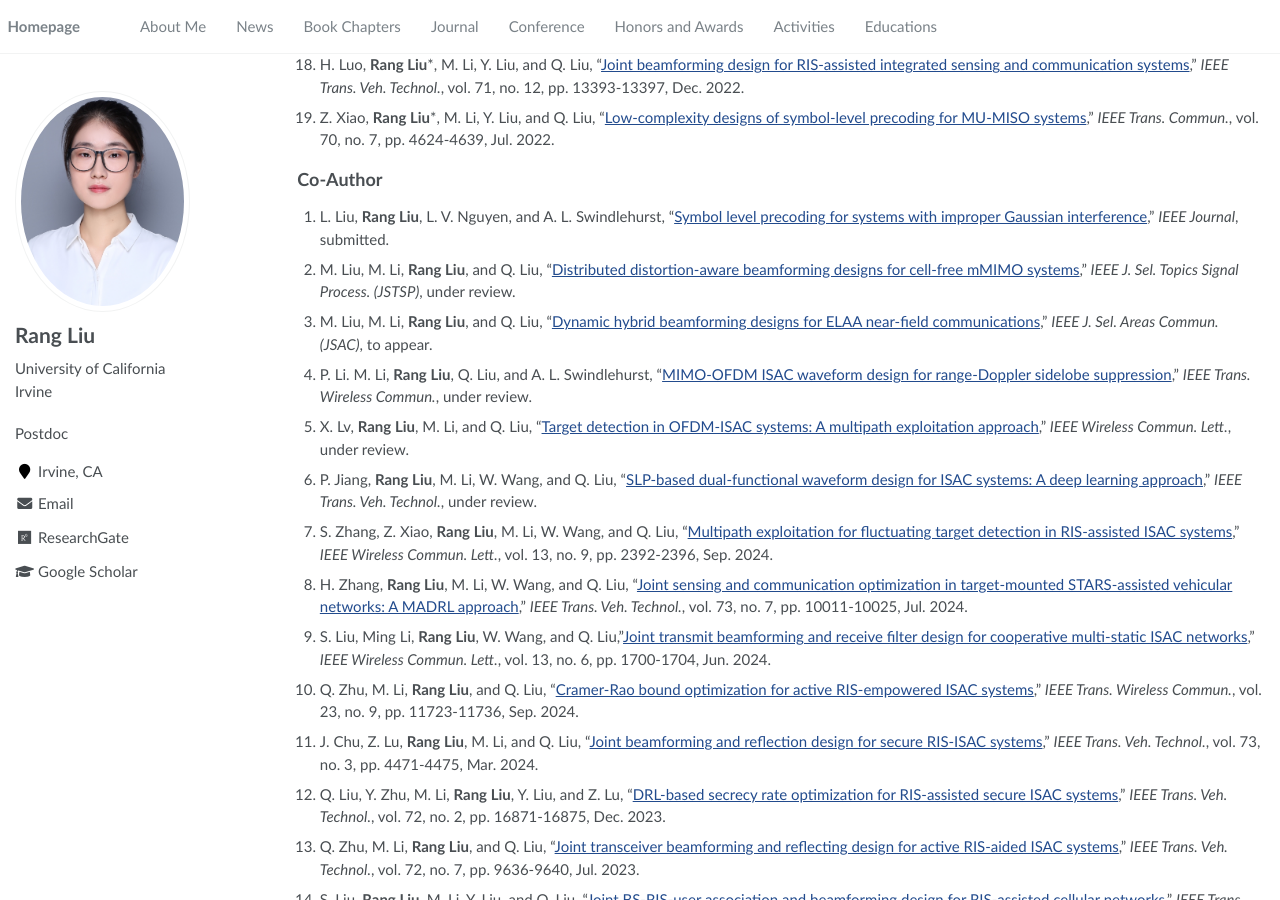
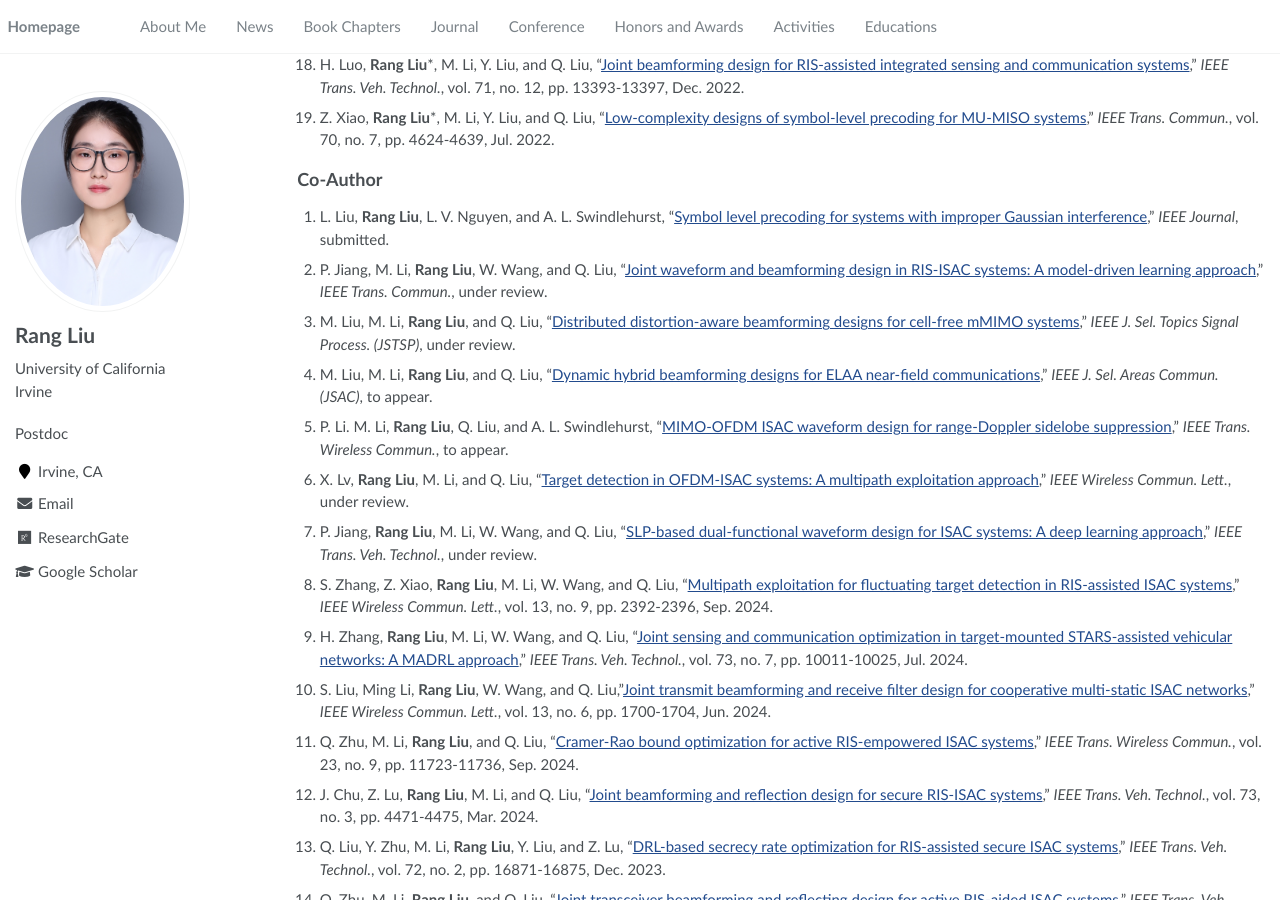
Before and after one commit to RangLiu0706/RangLiu0706.github.io, a Jekyll site: the page built from _pages/about.md, in a window 1280 px wide and 900 px high, scrolled down 1659 px. Built offline with Jekyll 4.4.1, drawn with Linux system fonts in a browser that asks for light colours; comment, search, counter and statistics services are not loaded; some of the changed text lies outside the part shown.

Commit message:
update1114

```diff
--- a/_pages/about.md
+++ b/_pages/about.md
@@ -62,40 +62,40 @@
 
 ## &nbsp;&nbsp;&nbsp;&nbsp;First and Corresponding Author
 
-17. **Rang Liu**, M. Li, Q. Liu, and A. L. Swindlehurst, "[DOA estimation-oriented joint array partitioning and beamforming designs for ISAC systems](https://arxiv.org/abs/2410.12923)," *IEEE Journal*, under review.
+19. **Rang Liu**, M. Li, Q. Liu, and A. L. Swindlehurst, "[DOA estimation-oriented joint array partitioning and beamforming designs for ISAC systems](https://arxiv.org/abs/2410.12923)," *IEEE Trans. Wireless Commun.*, under review.
 
-16. **Rang Liu**, M. Li, Q. Liu, and A. L. Swindlehurst, "[SNR/CRB-constrained joint beamforming and reflection designs for RIS-ISAC systems](https://ieeexplore.ieee.org/document/10364735)," *IEEE Trans. Wireless Commun.*, vol. 23, no. 7, pp. 7456-7470, Jul. 2024. [<a href="https://github.com/RangLiu0706/SNR-CRB-constrained-beamforming-for-RIS-ISAC">code</a>]
+18. **Rang Liu**, M. Li, Q. Liu, and A. L. Swindlehurst, "[SNR/CRB-constrained joint beamforming and reflection designs for RIS-ISAC systems](https://ieeexplore.ieee.org/document/10364735)," *IEEE Trans. Wireless Commun.*, vol. 23, no. 7, pp. 7456-7470, Jul. 2024. [<a href="https://github.com/RangLiu0706/SNR-CRB-constrained-beamforming-for-RIS-ISAC">code</a>]
 
-15. **Rang Liu**, M. Li, H. Luo, Q. Liu, and A. L. Swindlehurst, "[Integrated sensing and communication with reconfigurable intelligent surfaces: Opportunities, applications, and future directions](https://ieeexplore.ieee.org/document/10077119/)," *IEEE Wireless Commun.*, vol. 30, no. 1, pp. 50-57, Feb. 2023.  [<a href="https://github.com/RangLiu0706/RIS_ISAC_magazine">code</a>]
+17. **Rang Liu**, M. Li, H. Luo, Q. Liu, and A. L. Swindlehurst, "[Integrated sensing and communication with reconfigurable intelligent surfaces: Opportunities, applications, and future directions](https://ieeexplore.ieee.org/document/10077119/)," *IEEE Wireless Commun.*, vol. 30, no. 1, pp. 50-57, Feb. 2023.  [<a href="https://github.com/RangLiu0706/RIS_ISAC_magazine">code</a>]
 
-14. **Rang Liu**, M. Li, and Q. Liu, "[Joint transmit waveform and reflection design for RIS-assisted MIMO radar systems](https://ieeexplore.ieee.org/document/9950493/)," *IEEE Commun. Lett.*, vol. 27, no. 2, pp. 615-619, Feb. 2023. <a href="https://github.com/RangLiu0706/RangLiu0706.github.io/tree/main/docs/supportCL.pdf">supporting document</a>
+16. **Rang Liu**, M. Li, and Q. Liu, "[Joint transmit waveform and reflection design for RIS-assisted MIMO radar systems](https://ieeexplore.ieee.org/document/9950493/)," *IEEE Commun. Lett.*, vol. 27, no. 2, pp. 615-619, Feb. 2023. <a href="https://github.com/RangLiu0706/RangLiu0706.github.io/tree/main/docs/supportCL.pdf">supporting document</a>
 
 
-13. **Rang Liu**, Z. Bo, M. Li, and Q. Liu, "[End-to-end learning for symbol-level precoding and detection with adaptive modulation](https://ieeexplore.ieee.org/document/9928318)," *IEEE Wireless Commun. Lett.*, vol. 12, no. 1, pp. 50-54, Jan. 2023.
+15. **Rang Liu**, Z. Bo, M. Li, and Q. Liu, "[End-to-end learning for symbol-level precoding and detection with adaptive modulation](https://ieeexplore.ieee.org/document/9928318)," *IEEE Wireless Commun. Lett.*, vol. 12, no. 1, pp. 50-54, Jan. 2023.
 
 
-12.  **Rang Liu**, M. Li, Y. Liu, Q. Wu, and Q. Liu, "[Joint transmit waveform and passive beamforming design for RIS-aided DFRC systems](https://ieeexplore.ieee.org/document/9769997)," *IEEE J. Sel. Topics Signal Process. (JSTSP)*, vol. 16, no. 5, pp. 995-1010, Aug. 2022. [<a href="https://github.com/RangLiu0706/waveform-design-for-RIS-ISAC">code</a>]
+14.  **Rang Liu**, M. Li, Y. Liu, Q. Wu, and Q. Liu, "[Joint transmit waveform and passive beamforming design for RIS-aided DFRC systems](https://ieeexplore.ieee.org/document/9769997)," *IEEE J. Sel. Topics Signal Process. (JSTSP)*, vol. 16, no. 5, pp. 995-1010, Aug. 2022. [<a href="https://github.com/RangLiu0706/waveform-design-for-RIS-ISAC">code</a>]
 
-11. **Rang Liu**, M. Li, Q. Liu, and A. L. Swindlehurst, "[Joint waveform and filter designs for STAP-SLP-based MIMO-DFRC systems](https://ieeexplore.ieee.org/document/9724259)," *IEEE J. Sel. Areas Commun. (JSAC)*, vol. 40, no. 6, pp. 1918-1931, Jun. 2022. [<a href="https://github.com/RangLiu0706/waveform-designs-for-STAP-SLP-based-MIMO-ISAC">code</a>]
+13. **Rang Liu**, M. Li, Q. Liu, and A. L. Swindlehurst, "[Joint waveform and filter designs for STAP-SLP-based MIMO-DFRC systems](https://ieeexplore.ieee.org/document/9724259)," *IEEE J. Sel. Areas Commun. (JSAC)*, vol. 40, no. 6, pp. 1918-1931, Jun. 2022. [<a href="https://github.com/RangLiu0706/waveform-designs-for-STAP-SLP-based-MIMO-ISAC">code</a>]
 
 
-10.	**Rang Liu**, M. Li, Q. Liu, and A. L. Swindlehurst, "[Dual-functional radar-communication waveform design: A symbol-level precoding approach](https://ieeexplore.ieee.org/document/9534484)," *IEEE J. Sel. Topics Signal Process. (JSTSP)*, vol. 15, no. 6, pp. 1316-1331, Nov. 2021.
+12.	**Rang Liu**, M. Li, Q. Liu, and A. L. Swindlehurst, "[Dual-functional radar-communication waveform design: A symbol-level precoding approach](https://ieeexplore.ieee.org/document/9534484)," *IEEE J. Sel. Topics Signal Process. (JSTSP)*, vol. 15, no. 6, pp. 1316-1331, Nov. 2021.
 
 
-9.	**Rang Liu**, M. Li, Q. Liu, A. L. Swindlehurst, and Q. Wu, "[Intelligent reflecting surface based passive information transmission: A symbol-level precoding approach](https://ieeexplore.ieee.org/document/9435988)," *IEEE Trans. Veh. Technol.*, vol. 70, no. 7, pp. 6735-6749, Jul. 2021. [<a href="https://github.com/RangLiu0706/RIS-based-passive-information-transmission">code</a>]
+11.	**Rang Liu**, M. Li, Q. Liu, A. L. Swindlehurst, and Q. Wu, "[Intelligent reflecting surface based passive information transmission: A symbol-level precoding approach](https://ieeexplore.ieee.org/document/9435988)," *IEEE Trans. Veh. Technol.*, vol. 70, no. 7, pp. 6735-6749, Jul. 2021. [<a href="https://github.com/RangLiu0706/RIS-based-passive-information-transmission">code</a>]
 
-8.	**Rang Liu**, M. Li, Q. Liu, and A. Lee Swindlehurst, "[Joint symbol-level precoding and reflecting designs for IRS-enhanced MU-MISO systems](https://ieeexplore.ieee.org/document/9219206)," *IEEE Trans. Wireless Commun.*, vol. 20, no. 2, pp. 798-811, Feb. 2021. [<a href="https://github.com/RangLiu0706/RIS-enhanced-SLP-for-MU-MISO">code</a>]
+10.	**Rang Liu**, M. Li, Q. Liu, and A. Lee Swindlehurst, "[Joint symbol-level precoding and reflecting designs for IRS-enhanced MU-MISO systems](https://ieeexplore.ieee.org/document/9219206)," *IEEE Trans. Wireless Commun.*, vol. 20, no. 2, pp. 798-811, Feb. 2021. [<a href="https://github.com/RangLiu0706/RIS-enhanced-SLP-for-MU-MISO">code</a>]
 
 
-7.	**Rang Liu**, M. Li, Q. Liu, and A. Lee Swindlehurst, "[Secure symbol-level precoding in MU-MISO wiretap systems](https://ieeexplore.ieee.org/document/9068286)," *IEEE Trans. Inf. Forens. Security*, vol. 15, pp. 3359-3373, Apr. 2020.
+9.	**Rang Liu**, M. Li, Q. Liu, and A. Lee Swindlehurst, "[Secure symbol-level precoding in MU-MISO wiretap systems](https://ieeexplore.ieee.org/document/9068286)," *IEEE Trans. Inf. Forens. Security*, vol. 15, pp. 3359-3373, Apr. 2020.
 
 
-6.	**Rang Liu**, H. Li, and M. Li, "[Symbol-level hybrid precoding in mmWave multiuser MISO systems](https://ieeexplore.ieee.org/document/8756035)," *IEEE Commun. Lett.*, vol. 23, no. 9, pp. 1636-1639, Sep. 2019.
+8.	**Rang Liu**, H. Li, and M. Li, "[Symbol-level hybrid precoding in mmWave multiuser MISO systems](https://ieeexplore.ieee.org/document/8756035)," *IEEE Commun. Lett.*, vol. 23, no. 9, pp. 1636-1639, Sep. 2019.
 
 
-5. 刘让, 罗泓昊, 李明. [智能超表面在通信感知一体化系统中的应用](https://www.zte.com.cn/china/about/magazine/zte-communications/2022/cn202203/specialtopic/cn202202009.html)[J]. 中兴通讯技术, 2022, 28(3): 53-57.
+7. 刘让, 罗泓昊, 李明. [智能超表面在通信感知一体化系统中的应用](https://www.zte.com.cn/china/about/magazine/zte-communications/2022/cn202203/specialtopic/cn202202009.html)[J]. 中兴通讯技术, 2022, 28(3): 53-57.
 
-17. Z. Xiao, **Rang Liu**\*, M. Li, W. Wang, and Q. Liu, "[Sparsity exploitation via joint receive processing and transmit beamforming design for MIMO-OFDM ISAC systems](https://ieeexplore.ieee.org/document/10736664)," *IEEE Trans. Commun.*, to appear.
+6. Z. Xiao, **Rang Liu**\*, M. Li, W. Wang, and Q. Liu, "[Sparsity exploitation via joint receive processing and transmit beamforming design for MIMO-OFDM ISAC systems](https://ieeexplore.ieee.org/document/10736664)," *IEEE Trans. Commun.*, to appear.
 
 5. Z. Xiao, **Rang Liu**\*, M. Li, Q. Liu, and A. L. Swindlehurst, "[A novel joint angle-range-velocity estimation method for MIMO-OFDM ISAC systems](https://ieeexplore.ieee.org/document/10634583)," *IEEE Trans. Signal Process.*, vol. 72, pp. 3805-3818, Aug. 2024.
 
@@ -111,17 +111,20 @@
 
 ## &nbsp;&nbsp;&nbsp;&nbsp;Co-Author
 
+
 23. L. Liu, **Rang Liu**, L. V. Nguyen, and A. L. Swindlehurst, "[Symbol level precoding for systems with improper Gaussian interference](https://arxiv.org/abs/2409.07034)," *IEEE Journal*, submitted.
 
-22. M. Liu, M. Li, **Rang Liu**, and Q. Liu, "[Distributed distortion-aware beamforming designs for cell-free mMIMO systems]()," *IEEE J. Sel. Topics Signal Process. (JSTSP)*, under review.
+22. P. Jiang, M. Li, **Rang Liu**, W. Wang, and Q. Liu, "[Joint waveform and beamforming design in RIS-ISAC systems: A model-driven learning approach]()," *IEEE Trans. Commun.*, under review.
 
-21. M. Liu, M. Li, **Rang Liu**, and Q. Liu, "[Dynamic hybrid beamforming designs for ELAA near-field communications](https://arxiv.org/abs/2409.03560)," *IEEE J. Sel. Areas Commun. (JSAC)*, to appear.
+21. M. Liu, M. Li, **Rang Liu**, and Q. Liu, "[Distributed distortion-aware beamforming designs for cell-free mMIMO systems]()," *IEEE J. Sel. Topics Signal Process. (JSTSP)*, under review.
 
-20. P. Li. M. Li, **Rang Liu**, Q. Liu, and A. L. Swindlehurst, "[MIMO-OFDM ISAC waveform design for range-Doppler sidelobe suppression](https://arxiv.org/abs/2406.17218)," *IEEE Trans. Wireless Commun.*, under review.
+20. M. Liu, M. Li, **Rang Liu**, and Q. Liu, "[Dynamic hybrid beamforming designs for ELAA near-field communications](https://arxiv.org/abs/2409.03560)," *IEEE J. Sel. Areas Commun. (JSAC)*, to appear.
 
-19. X. Lv, **Rang Liu**, M. Li, and Q. Liu, "[Target detection in OFDM-ISAC systems: A multipath exploitation approach]()," *IEEE Wireless Commun. Lett.*, under review.
+19. P. Li. M. Li, **Rang Liu**, Q. Liu, and A. L. Swindlehurst, "[MIMO-OFDM ISAC waveform design for range-Doppler sidelobe suppression](https://arxiv.org/abs/2406.17218)," *IEEE Trans. Wireless Commun.*, to appear.
 
-18. P. Jiang, **Rang Liu**, M. Li, W. Wang, and Q. Liu, "[SLP-based dual-functional waveform design for ISAC systems: A deep learning approach]()," *IEEE Trans. Veh. Technol.*, under review.
+18. X. Lv, **Rang Liu**, M. Li, and Q. Liu, "[Target detection in OFDM-ISAC systems: A multipath exploitation approach]()," *IEEE Wireless Commun. Lett.*, under review.
+
+17. P. Jiang, **Rang Liu**, M. Li, W. Wang, and Q. Liu, "[SLP-based dual-functional waveform design for ISAC systems: A deep learning approach]()," *IEEE Trans. Veh. Technol.*, under review.
 
 16. S. Zhang, Z. Xiao, **Rang Liu**, M. Li, W. Wang, and Q. Liu, "[Multipath exploitation for fluctuating target detection in RIS-assisted ISAC systems](https://ieeexplore.ieee.org/document/10564104)," *IEEE Wireless Commun. Lett.*, vol. 13, no. 9, pp. 2392-2396, Sep. 2024.
 
```
